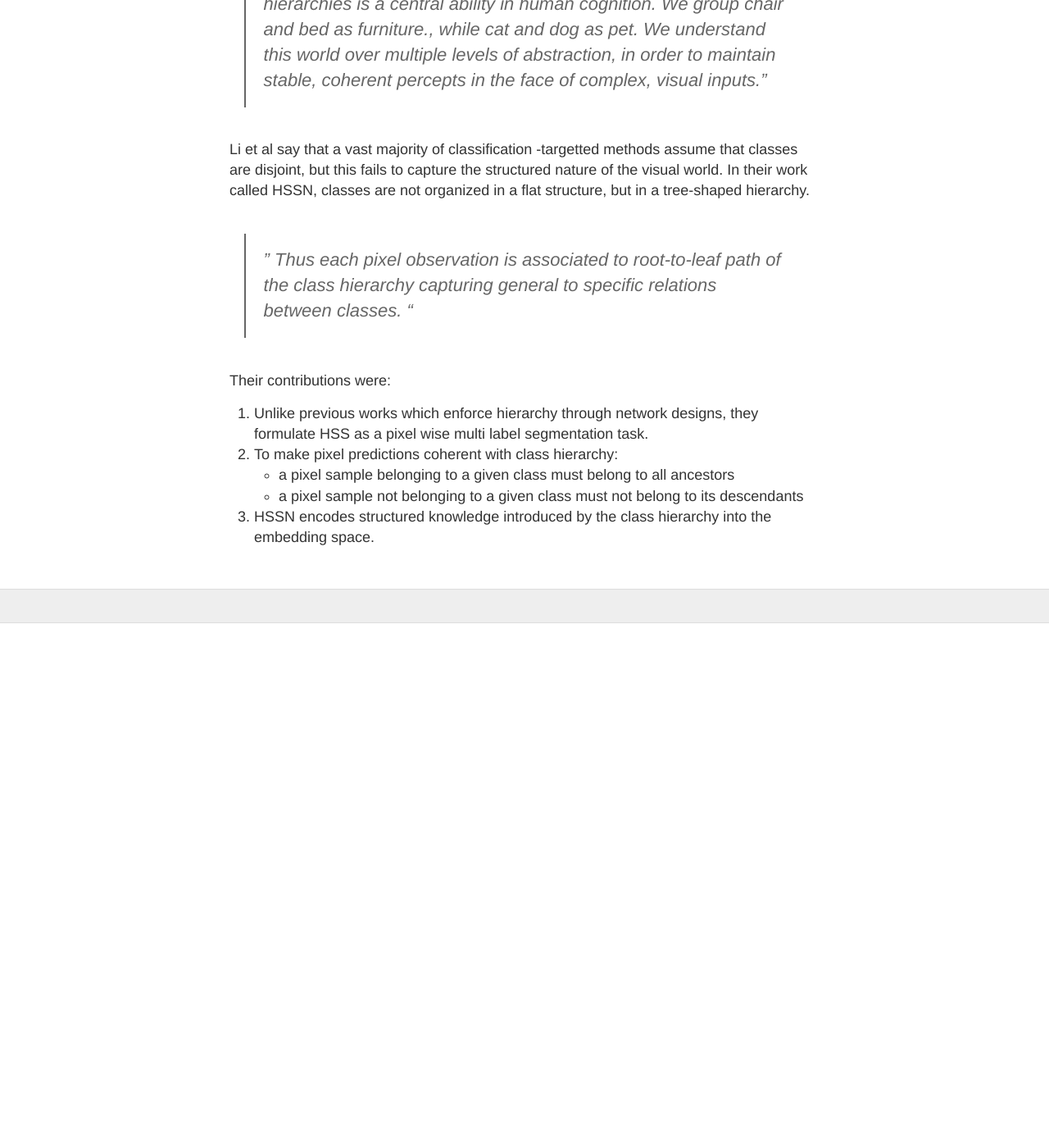
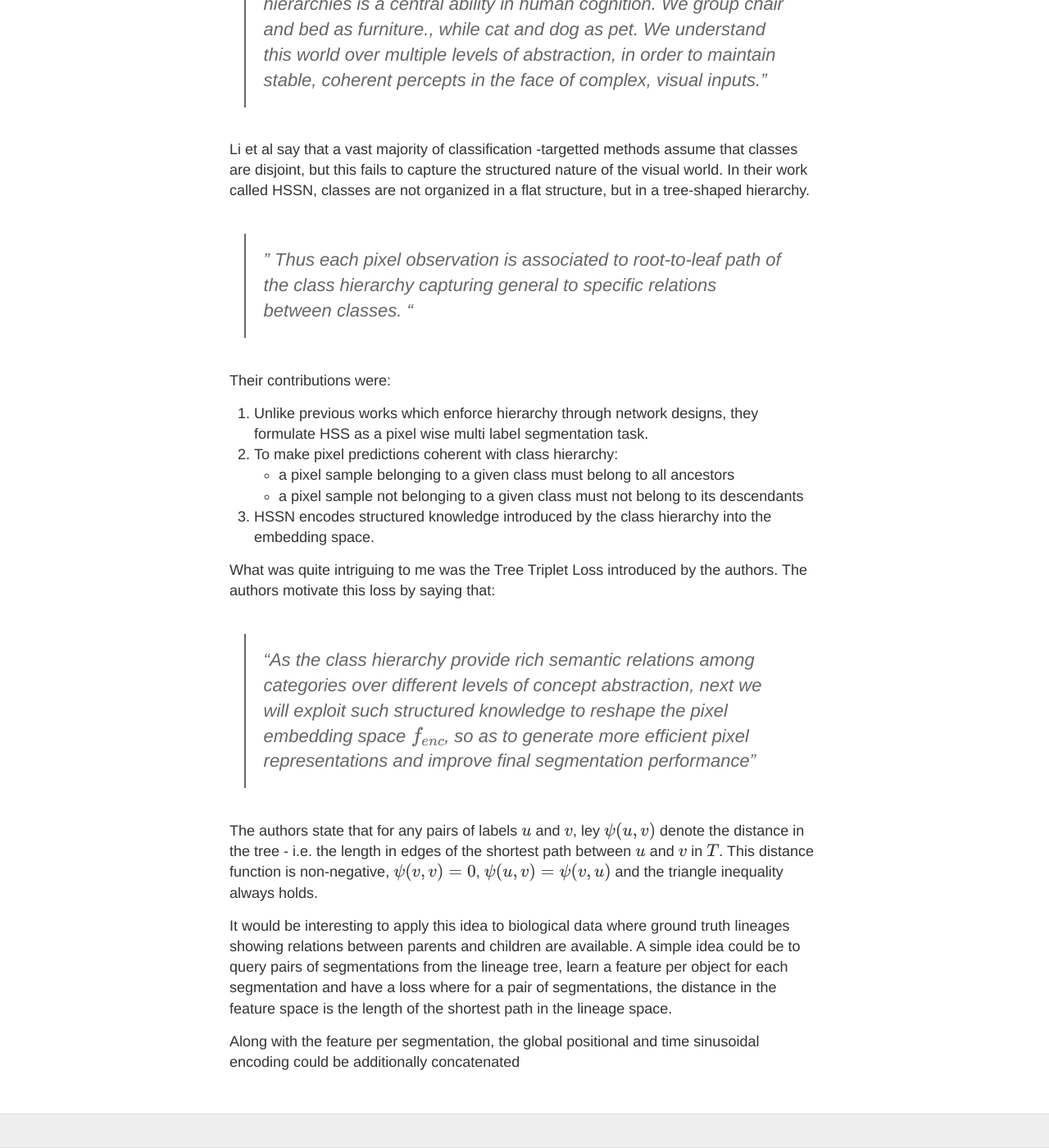
Before and after one commit to lmanan/lmanan.github.io, a Jekyll site: the page built from _posts/2021-04-21-Deep-Hierarchical-Semantic-Segmentation.md, in a window 1280 px wide and 1400 px high, scrolled down 596 px. Shown: the whole window at 82% size. Built offline with Jekyll 4.4.1, drawn with Linux system fonts in a browser that asks for light colours; formulas are drawn with MathJax 3; a script that is not in the unit is left out; before the commit the page ends 1356 px from its top, so only the background shows below that.

Commit message:
update post

```diff
--- a/_posts/2021-04-21-Deep-Hierarchical-Semantic-Segmentation.md
+++ b/_posts/2021-04-21-Deep-Hierarchical-Semantic-Segmentation.md
@@ -21,3 +21,14 @@ Their contributions were:
     - a pixel sample belonging to a given class must belong to all ancestors
     - a pixel sample not belonging to a given class must not belong to its descendants
 3. HSSN encodes structured knowledge introduced by the class hierarchy into the embedding space.
+
+What was quite intriguing to me was the Tree Triplet Loss introduced by the authors. The authors motivate this loss by saying that:
+
+>"As the class hierarchy provide rich semantic relations among categories over different levels of concept abstraction, next we will exploit such structured knowledge to reshape the pixel embedding space $f_{enc}$, so as to generate more efficient pixel representations and improve final segmentation performance"
+
+The authors state that for any pairs of labels $u$ and $v$, ley $\psi(u, v)$ denote the distance in the tree - i.e. the length in edges of the shortest path between $u$ and $v$ in $T$. This distance function is non-negative, $\psi(v,v) =0$, $\psi(u,v) = \psi(v,u)$ and the triangle inequality always holds.
+
+It would be interesting to apply this idea to biological data where ground truth lineages showing relations between parents and children are available.
+A simple idea could be to query pairs of segmentations from the lineage tree, learn a feature per object for each segmentation and have a loss where for a pair of segmentations, the distance in the feature space is the length of the shortest path in the lineage space.
+
+Along with the feature per segmentation, the global positional and time sinusoidal encoding could be additionally concatenated
```
